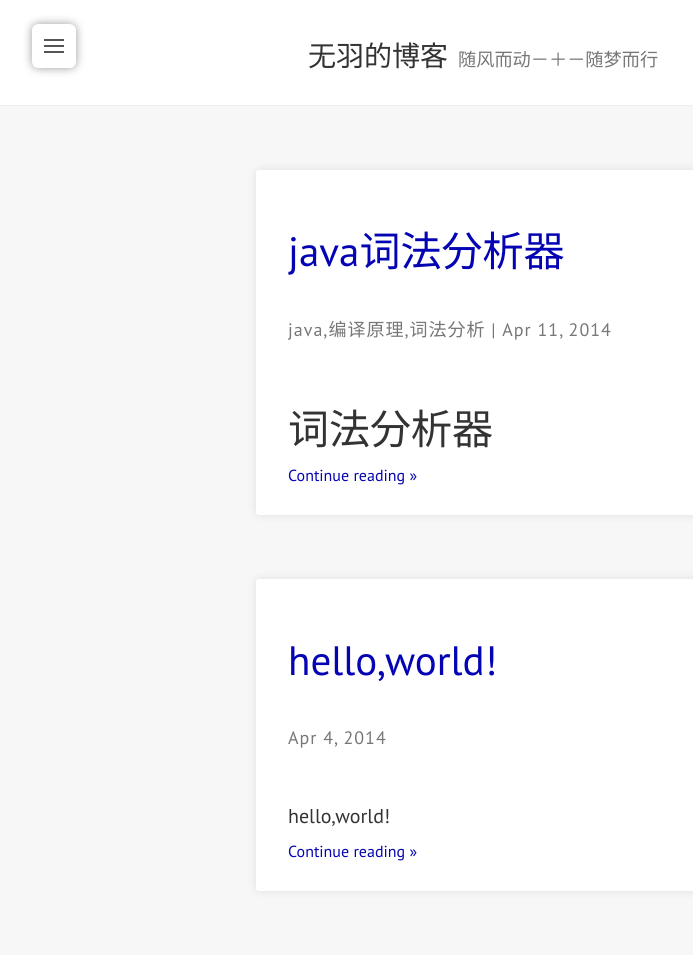
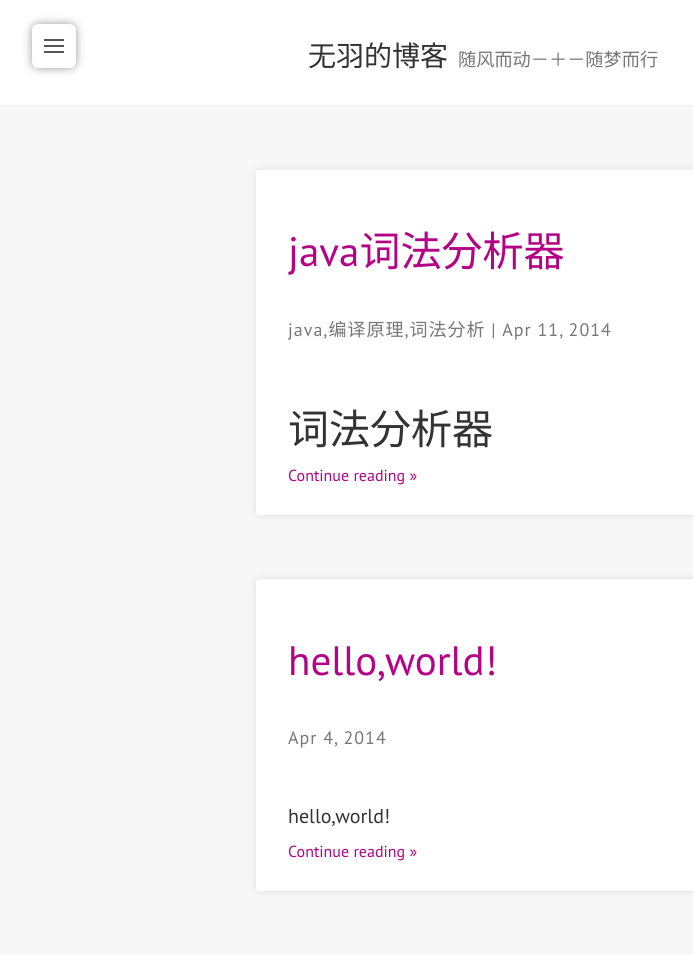
Before and after one commit to nonefly/nonefly.github.com, a Jekyll site: the page built from index.html, in a window 1280 px wide. Shown: the whole page, without its empty margins (0-693 px from the left). Built offline with Jekyll 4.4.1, drawn with Linux system fonts in a browser that asks for light colours; nearby versions of some CDN libraries; the list of posts is cut into pages by our own code.

Commit message:
Update _config.yml

```diff
--- a/_config.yml
+++ b/_config.yml
@@ -11,7 +11,7 @@ author: "nonefly"
 author_thumbnail: "/assets/images/avatar.jpg" # Author avatar
 theme:
   # Color for sidebar bar, links, etc
-  highlight_color: "#0404B4"
+  highlight_color: "#B40486"
   social:
     github: nonefly
     twitter: zy_nonefly
```
